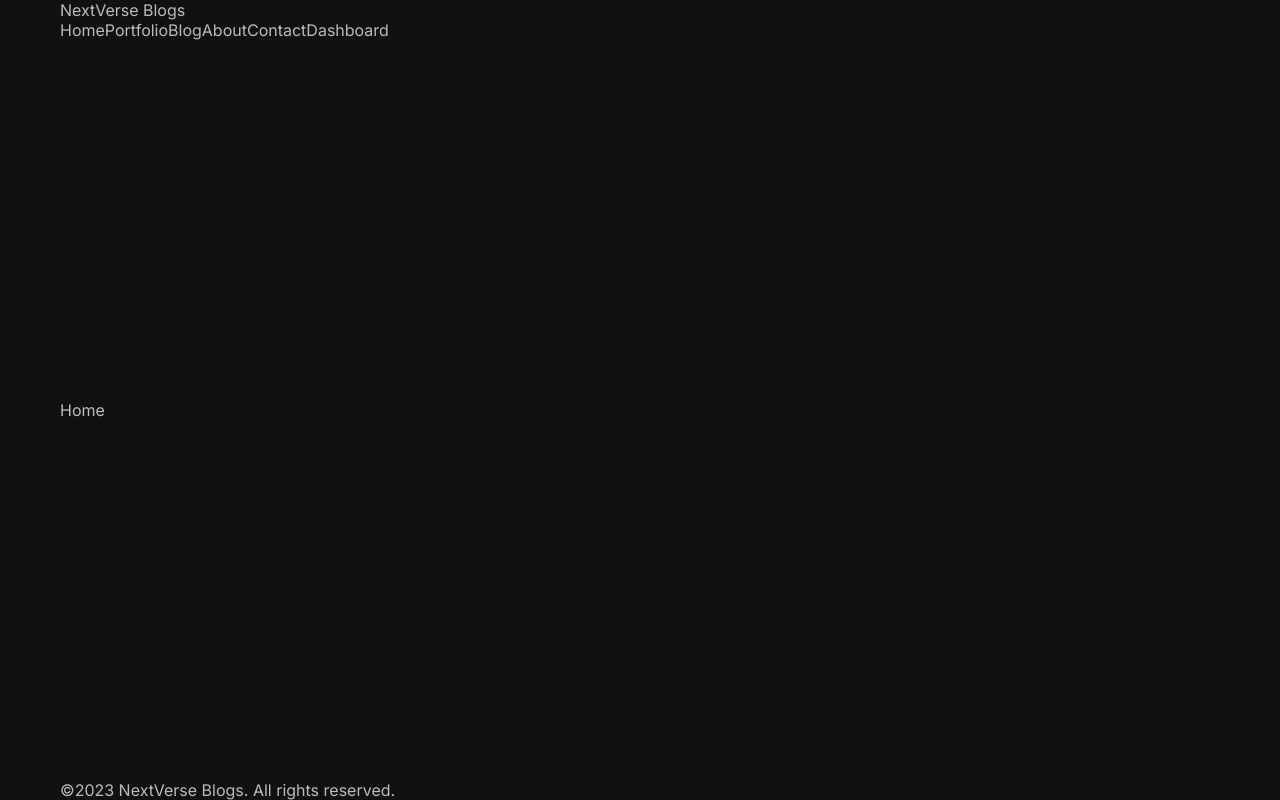
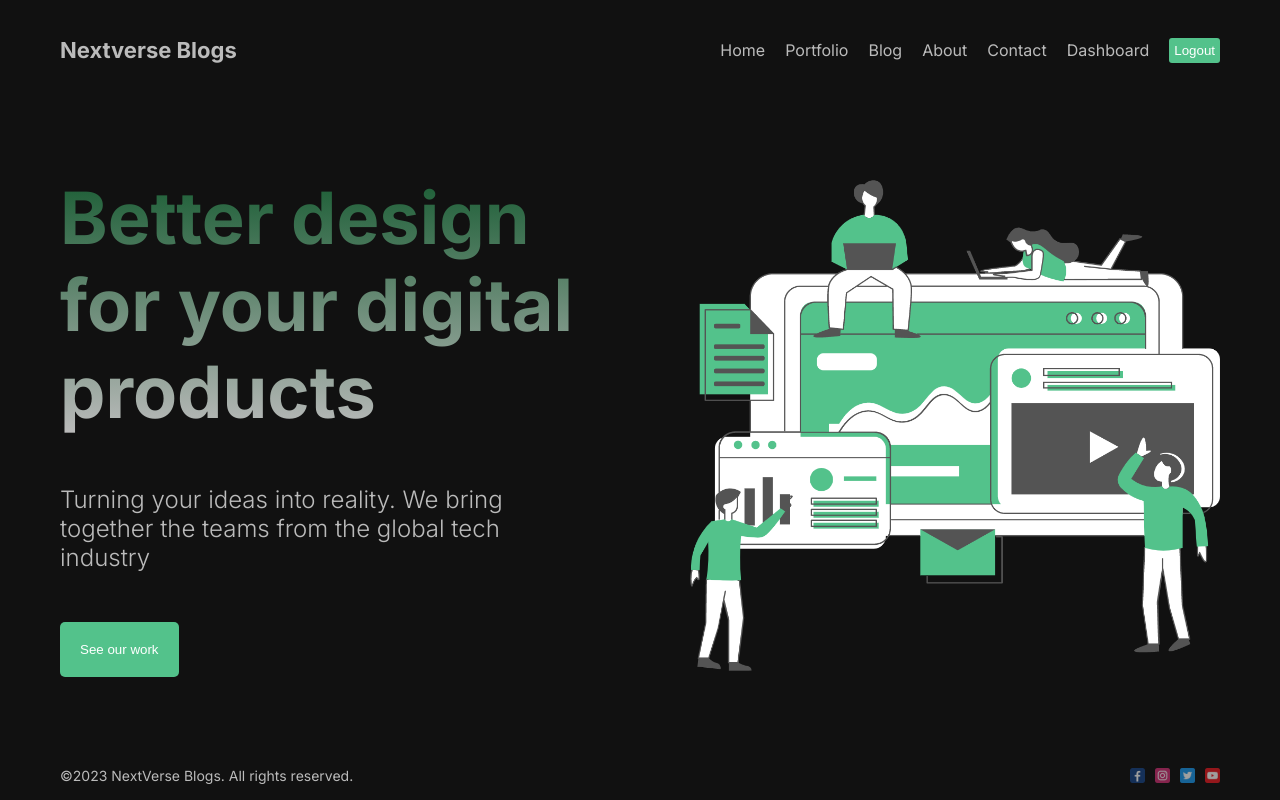
Before and after one commit to ankitnimje/blog-next-door, a Next.js app: page / in a window 1280 px wide. Built offline with nearby package versions, Linux system fonts and the light colour scheme.

Commit message:
design home page

```diff
--- a/src/app/page.jsx
+++ b/src/app/page.jsx
@@ -1,5 +1,21 @@
+import styles from "./page.module.css";
+import Image from "next/image";
+import Hero from "public/hero.png";
+
 export default function Home() {
   return (
-    <div >Home</div>
-  )
+    <div className={styles.container}>
+      <div className={styles.item}>
+        <h1 className={styles.title}>Better design for your digital products</h1>
+        <p className={styles.desc}>
+          Turning your ideas into reality. We bring together the teams from the
+          global tech industry
+        </p>
+        <button className={styles.button}>See our work</button>
+      </div>
+      <div className={styles.item}>
+        <Image src={Hero} alt="hero image" className={styles.img} />
+      </div>
+    </div>
+  );
 }
--- /dev/null
+++ b/src/app/page.module.css
@@ -0,0 +1,40 @@
+.container {
+    display: flex;
+    align-items: center;
+    gap: 100px;
+}
+
+.item {
+    flex: 1;
+    display: flex;
+    flex-direction: column;
+    gap: 50px;
+}
+
+.title {
+    font-size: 72px;
+    background: linear-gradient(to bottom, #195c33, #bbb);
+    -webkit-background-clip: text;
+    -webkit-text-fill-color: transparent;
+}
+
+.desc {
+    font-size: 24px;
+    font-weight: 300;
+}
+
+.button {
+    padding: 20px;
+    cursor: pointer;
+    background-color: #53c28b;
+    border: none;
+    border-radius: 5px;
+    width: max-content;
+    color: white;
+}
+
+.img {
+    width: 100%;
+    height: 500px;
+    object-fit: cover;
+}
--- a/src/components/footer/Footer.jsx
+++ b/src/components/footer/Footer.jsx
@@ -1,11 +1,19 @@
-import React from 'react'
+import React from "react";
+import styles from "./Footer.module.css";
+import Image from "next/image";
 
 const Footer = () => {
   return (
-    <div>
-       <div>©2023 NextVerse Blogs. All rights reserved.</div>
+    <div className={styles.container}>
+      <div>©2023 NextVerse Blogs. All rights reserved.</div>
+      <div className={styles.social}>
+        <Image src="/1.png" width={15} height={15} className={styles.icon} alt="facebook" />
+        <Image src="/2.png" width={15} height={15} className={styles.icon} alt="instagram" />
+        <Image src="/3.png" width={15} height={15} className={styles.icon} alt="twitter" />
+        <Image src="/4.png" width={15} height={15} className={styles.icon} alt="youtube" />
+      </div>
     </div>
-  )
-}
+  );
+};
 
-export default Footer
+export default Footer;
--- /dev/null
+++ b/src/components/footer/Footer.module.css
@@ -0,0 +1,18 @@
+.container {
+    height: 50px;
+    font-size: 14px;
+    display: flex;
+    align-items: center;
+    justify-content: space-between;
+}
+
+.social {
+    display: flex;
+    align-items: center;
+    gap: 10px;
+}
+
+.icon {
+    opacity: 0.6;
+    cursor: pointer;
+}
--- a/src/components/navbar/Navbar.jsx
+++ b/src/components/navbar/Navbar.jsx
@@ -1,5 +1,8 @@
+"use client"
 import Link from "next/link";
 import React from "react";
+
+import styles from "./Navbar.module.css";
 
 const links = [
   {
@@ -36,16 +39,19 @@
 
 const Navbar = () => {
   return (
-    <div>
-      <Link href="/">NextVerse Blogs</Link>
-      <div>
+    <div className={styles.container}>
+      <Link href="/" className={styles.logo}>
+        Nextverse Blogs
+      </Link>
+      <div className={styles.links}>
         {links?.map((link) => {
           return (
-            <Link href={link?.url} key={link?.id}>
+            <Link href={link?.url} key={link?.id} className={styles.link}>
               {link?.title}
             </Link>
           );
         })}
+        <button onClick={() => console.log("Clicked Logout")} className={styles.logout}>Logout</button>
       </div>
     </div>
   );
--- /dev/null
+++ b/src/components/navbar/Navbar.module.css
@@ -0,0 +1,26 @@
+.container {
+    height: 100px;
+    display: flex;
+    justify-content: space-between;
+    align-items: center;
+}
+
+.logo {
+    font-weight: bold;
+    font-size: 22px;
+}
+
+.links {
+    display: flex;
+    align-items: center;
+    gap: 20px;
+}
+
+.logout {
+    padding: 5px;
+    border: none;
+    background-color: #53C28B;
+    color: white;
+    cursor: pointer;
+    border-radius: 3px;
+}
```
